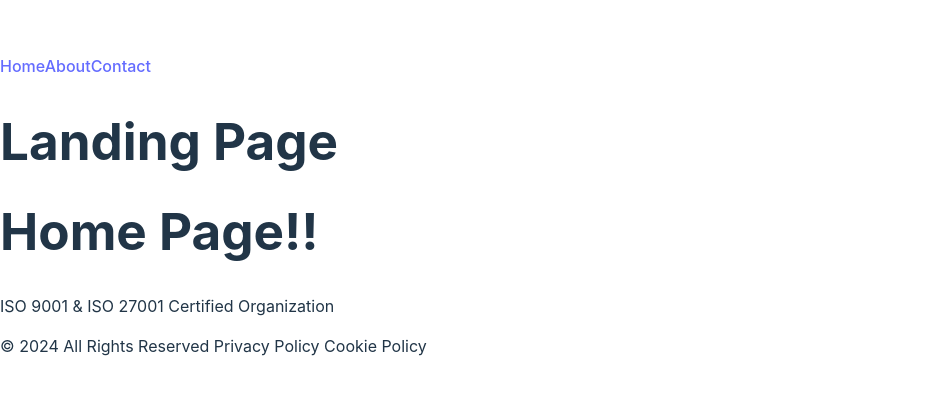
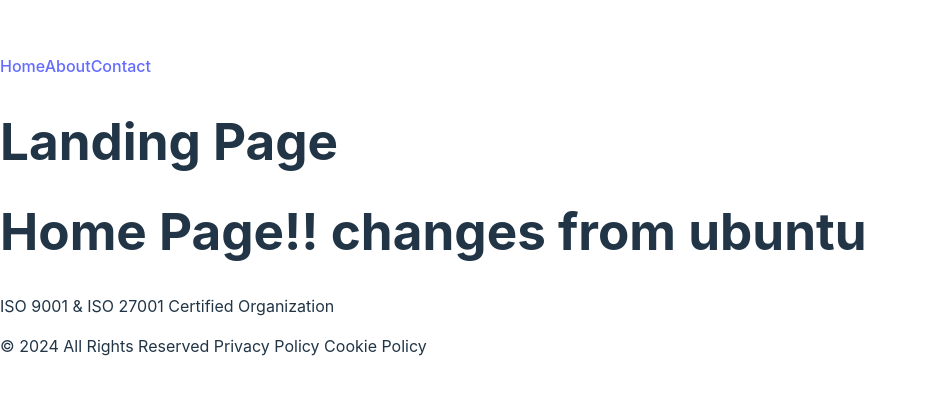
Before and after one commit to amodh-2002/testing-react-router-dom, a React (Vite) app: page / in a window 1280 px wide. Shown: the part 186-580 px from the top of the page, without its empty margins (0-926 px from the left). Built offline with nearby package versions, Linux system fonts and the light colour scheme; the HTML template or start-up script is replaced by a standard one.

Commit message:
made changes in app.jsx

```diff
--- a/src/App.jsx
+++ b/src/App.jsx
@@ -4,7 +4,7 @@ import Layout from './Layout';
 const Home = () => {
   return (
     <div>
-      <h1>Home Page!!</h1>
+      <h1>Home Page!! changes from ubuntu </h1>
     </div>
   );
 };
```
